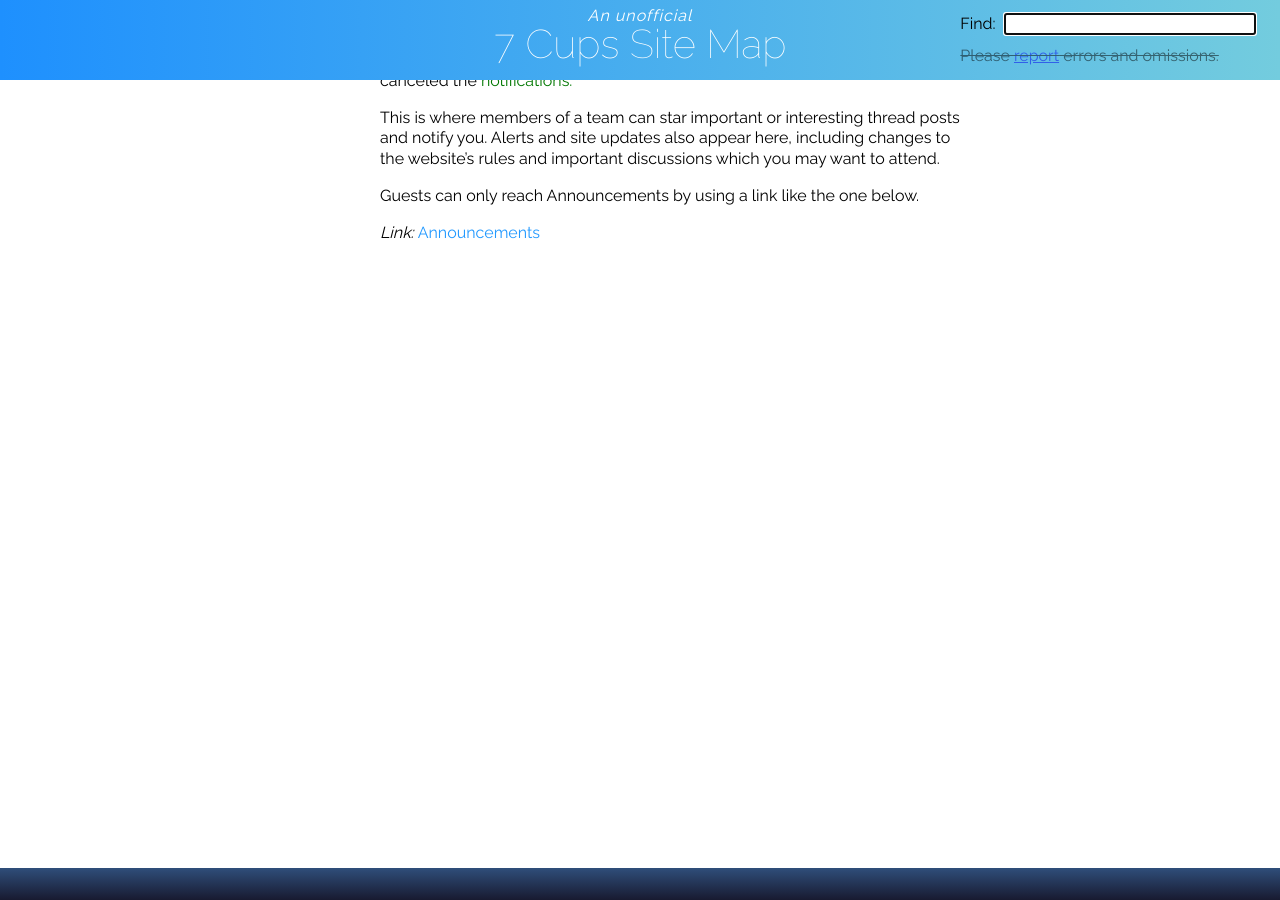
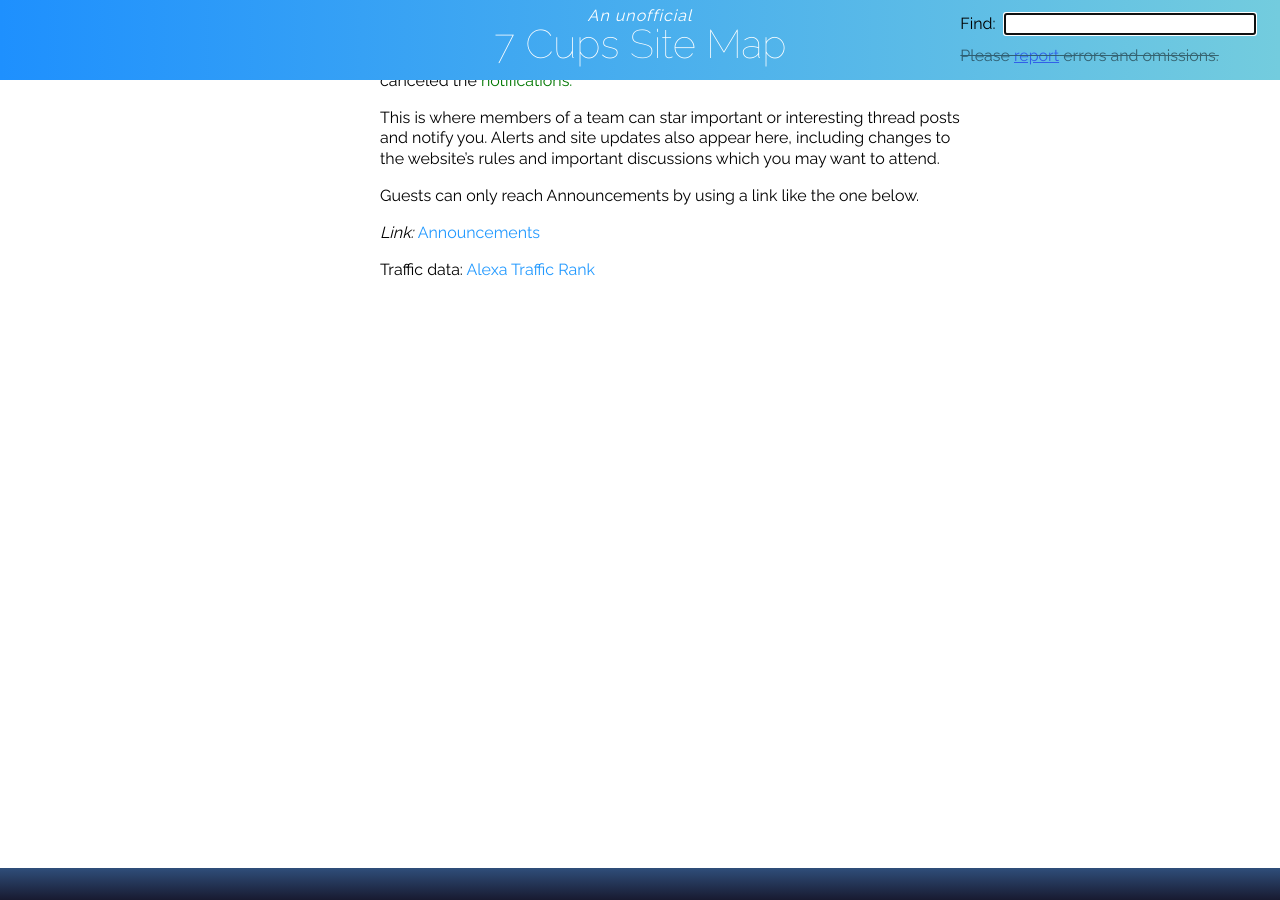
Before and after one commit to RarelyCharlie/rarelycharlie.github.io, a Jekyll site: the page built from sitemap.md, in a window 1280 px wide and 900 px high, scrolled down 599 px. Built offline with Jekyll 4.4.1, drawn with Linux system fonts in a browser that asks for light colours; nearby versions of some CDN libraries.

Commit message:
add link

```diff
--- a/sitemap.md
+++ b/sitemap.md
@@ -29,3 +29,5 @@ Guests can only reach Announcements by using a link like the one below.
 
 [Announcements](https://www.7cups.com/member/alerts.php)
 {: .link}
+
+Traffic data: [Alexa Traffic Rank](https://www.rank2traffic.com/)
```
